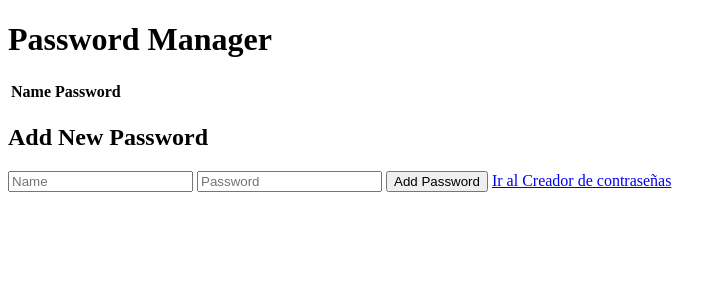
After one commit to Santi1503/ProyectosPython, a Flask app: template Proyectos/PassGen/templates/password_manager.html in a window 1280 px wide. The commit adds this page. Shown: the top 300 px of the page, without its empty margins (0-726 px from the left). Run offline with Flask 3, Linux system fonts and the light colour scheme; the template is opened without the code that fills it, so the values that code supplies are empty.

Commit message:
Adding Pass Manager

```diff
--- a/Proyectos/PassGen/templates/PassGen.html
+++ b/Proyectos/PassGen/templates/PassGen.html
@@ -15,6 +15,6 @@
     </form>
 
     <p>Contraseña generada: <strong>{{ passw }}</strong></p>
-
+    <a href="/password_manager">Ir al Gestor de Contraseñas</a>
 </body>
 </html>
--- /dev/null
+++ b/Proyectos/PassGen/templates/password_manager.html
@@ -0,0 +1,31 @@
+<!DOCTYPE html>
+<html lang="en">
+<head>
+    <meta charset="UTF-8">
+    <meta name="viewport" content="width=device-width, initial-scale=1.0">
+    <title>Password Manager</title>
+</head>
+<body>
+    <h1>Password Manager</h1>
+    <table>
+        <tr>
+            <th>Name</th>
+            <th>Password</th>
+        </tr>
+        {% for password in passwords %}
+        <tr>
+            <td>{{ password[1] }}</td>
+            <td>{{ password[2] }}</td>
+        </tr>
+        {% endfor %}
+    </table>
+    <h2>Add New Password</h2>
+    <form method="post" action="/add_password">
+        <input type="text" name="name" placeholder="Name" required>
+        <input type="password" name="password" placeholder="Password" required>
+        <button type="submit">Add Password</button>
+
+        <a href="/">Ir al Creador de contraseñas</a>
+    </form>
+</body>
+</html>
```
Also changed, not shown: Proyectos/PassGen/PassGen.py (+49 -2 lines), password_manager.db (added), passwords.db (added).
